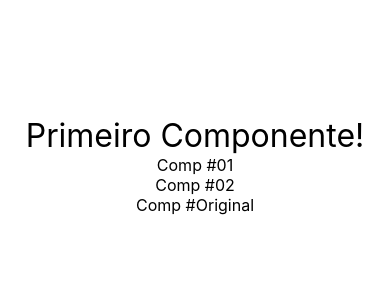
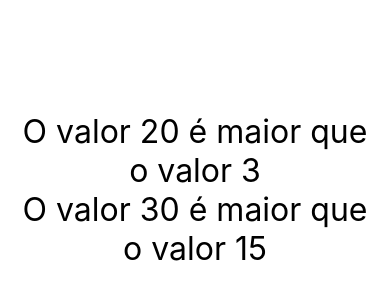
Before and after one commit to JordyLimaEng/react-study, a React Native app in the folder exercicios/exercicios/: screen / in a window 390 px wide. Shown: the part 70-370 px from the top of the page. Built offline with nearby package versions, Linux system fonts and the light colour scheme.

Commit message:
Componentes com Uso de Propriedades

```diff
--- a/exercicios/exercicios/src/App.js
+++ b/exercicios/exercicios/src/App.js
@@ -1,18 +1,19 @@
 import React from 'react'
 import { View, StyleSheet } from 'react-native'
 
-import C1 from './components/Primeiro'
-import CompOriginal, { Comp1, Comp2 } from './components/Multi'
-
+// import C1 from './components/Primeiro'
+// import CompOriginal, { Comp1, Comp2 } from './components/Multi'
+import MinMax from './components/MinMax'
 export default () => (
     //retorna por jsx - sempre precisa do modulo React pra retornar jsx
     //também podemos exportar como arrow function
     <View style={style.App}>
-        <C1>
-        </C1>
-        <Comp1></Comp1>
-        <Comp2></Comp2>
-        <CompOriginal></CompOriginal>
+        {/* <C1/>
+        <Comp1/>
+        <Comp2/>
+        <CompOriginal/> */}
+        <MinMax n1={3} n2={20}/>
+        <MinMax n1={15} n2={30}/>
     </View>
 
 )
@@ -22,6 +23,7 @@ const style = StyleSheet.create({
         // em react-native o eixo principal é o Y
         flexGrow: 0.5,
         justifyContent: 'center',
-        alignItems: 'center'
+        alignItems: 'center',
+        padding: 20
     }
 })
--- /dev/null
+++ b/exercicios/exercicios/src/components/MinMax.js
@@ -0,0 +1,12 @@
+import React from "react";
+import { Text } from "react-native"
+import Style from "./style";
+
+export default (props) => {
+    return (
+        <Text style = {Style.txtG}>
+            O valor {props.n1 > props.n2 ? props.n1: props.n2} é maior que o valor {props.n1 < props.n2 ? props.n1: props.n2}
+        </Text>
+    )
+
+}
--- a/exercicios/exercicios/src/components/style.js
+++ b/exercicios/exercicios/src/components/style.js
@@ -2,7 +2,8 @@ import { StyleSheet } from "react-native";
 
 export default StyleSheet.create({
     txtG: {
-        fontSize: 32
+        fontSize: 32,
+        textAlign: "center"
     },
     txtM: {
         fontSize: 16
```
